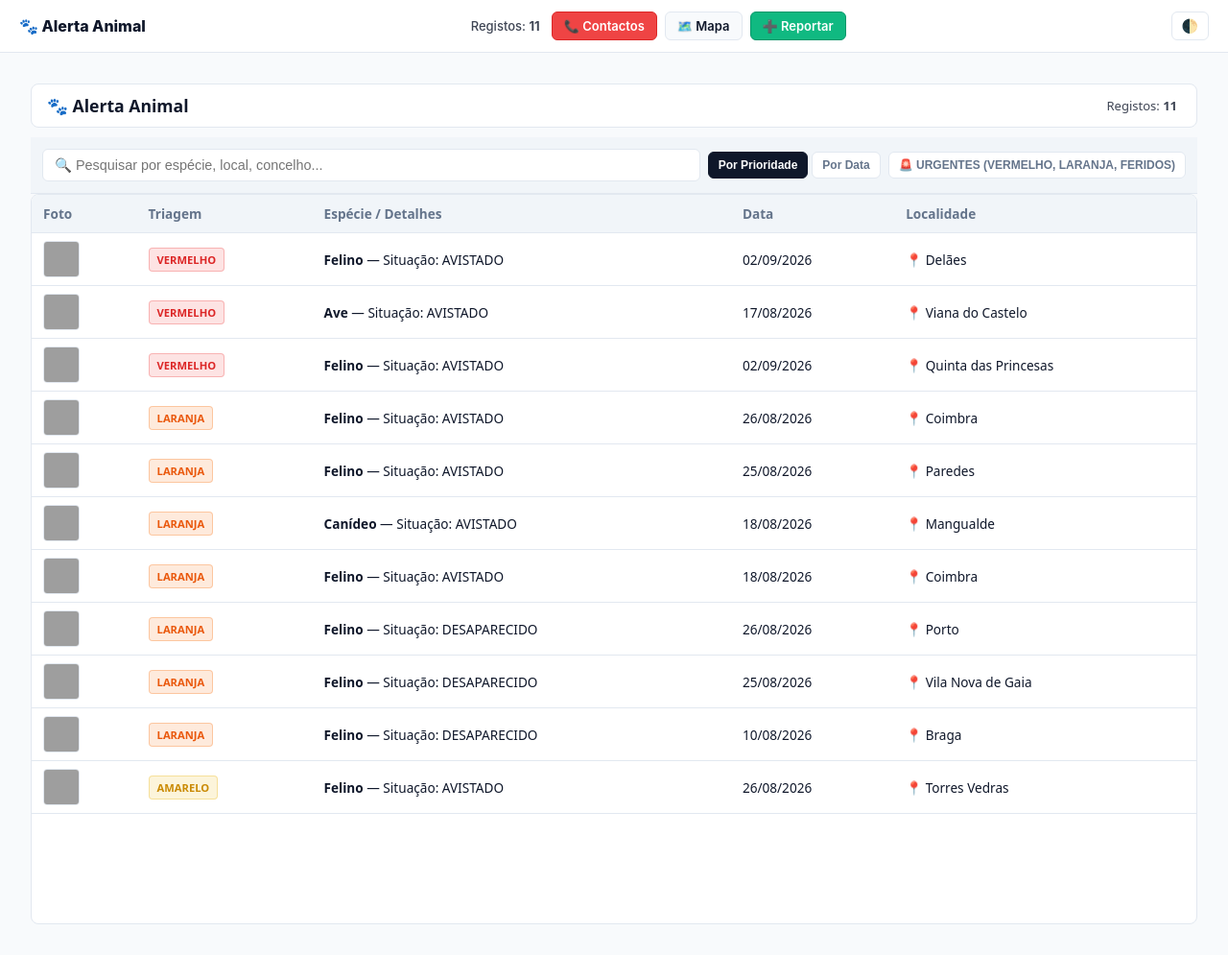
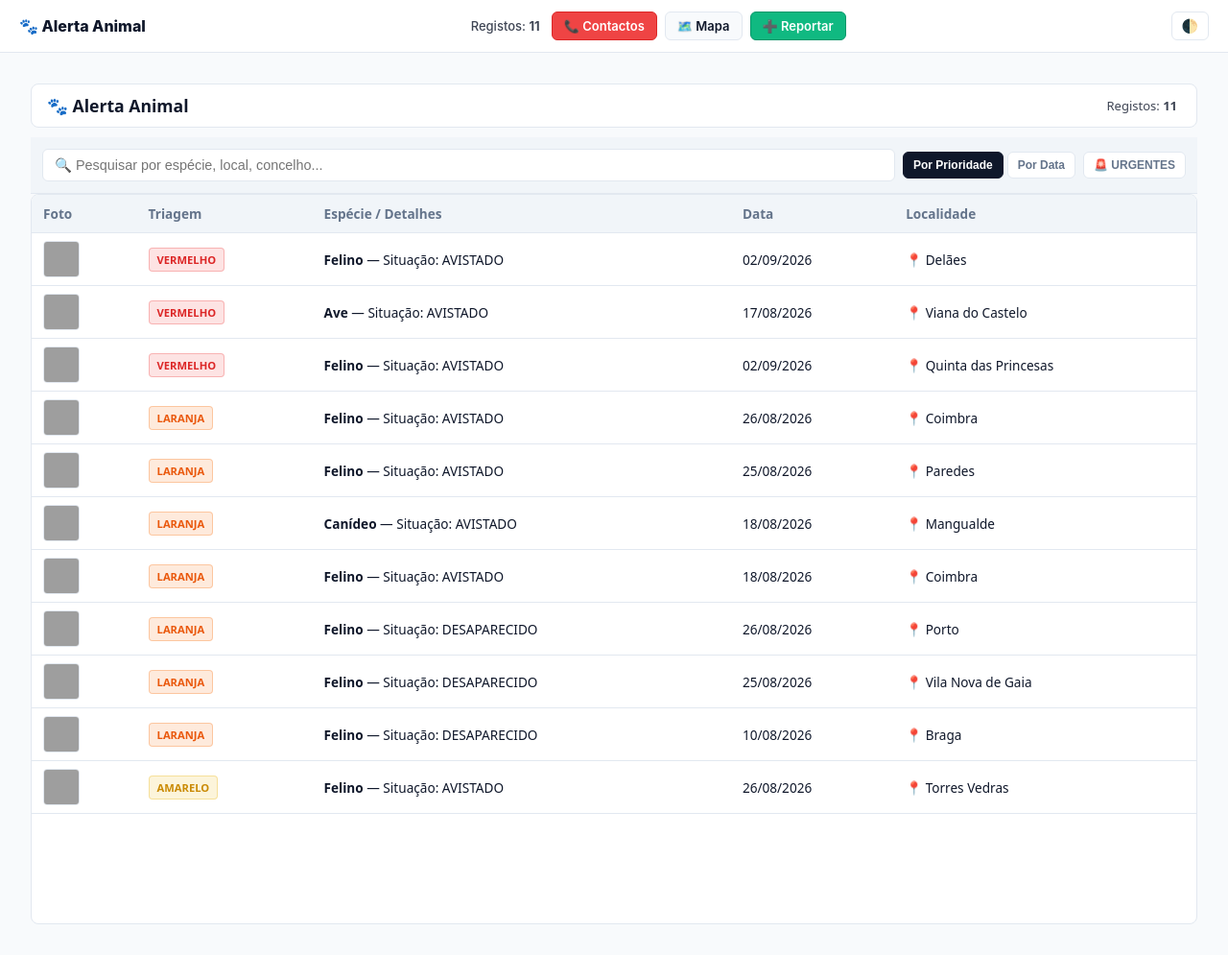
Before and after one commit to ajudaanimal/alerta, a Jekyll site: the page built from index.html, in a window 1280 px wide, cut to the strip 0-995 px from the top of the page. Shown: the whole strip at 96% size. Built offline with Jekyll 4.4.1, drawn with Linux system fonts in a browser that asks for light colours; grey boxes are pictures that could not be loaded.

Commit message:
Update index.html

```diff
--- a/index.html
+++ b/index.html
@@ -249,7 +249,7 @@ image: "https://raw.githubusercontent.com/ajudaanimal/alerta/main/_assets/img/an
 
     <!-- Botão Único para Casos Urgentes -->
     <div class="fs-chips-group" role="group" aria-label="Filtrar casos urgentes">
-      <button type="button" class="fs-chip" id="btnUrgentes" onclick="toggleUrgentes(this)" aria-pressed="false">🚨 Urgentes (Vermelho, Laranja, Feridos)</button>
+      <button type="button" class="fs-chip" id="btnUrgentes" onclick="toggleUrgentes(this)" aria-pressed="false">🚨 Urgentes</button>
     </div>
   </div>
 
```
